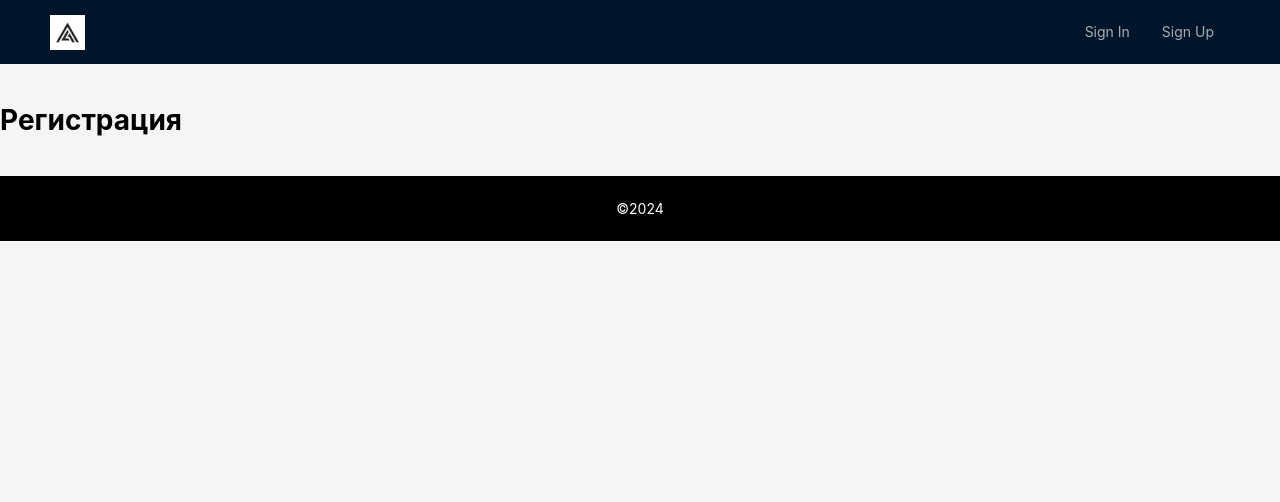
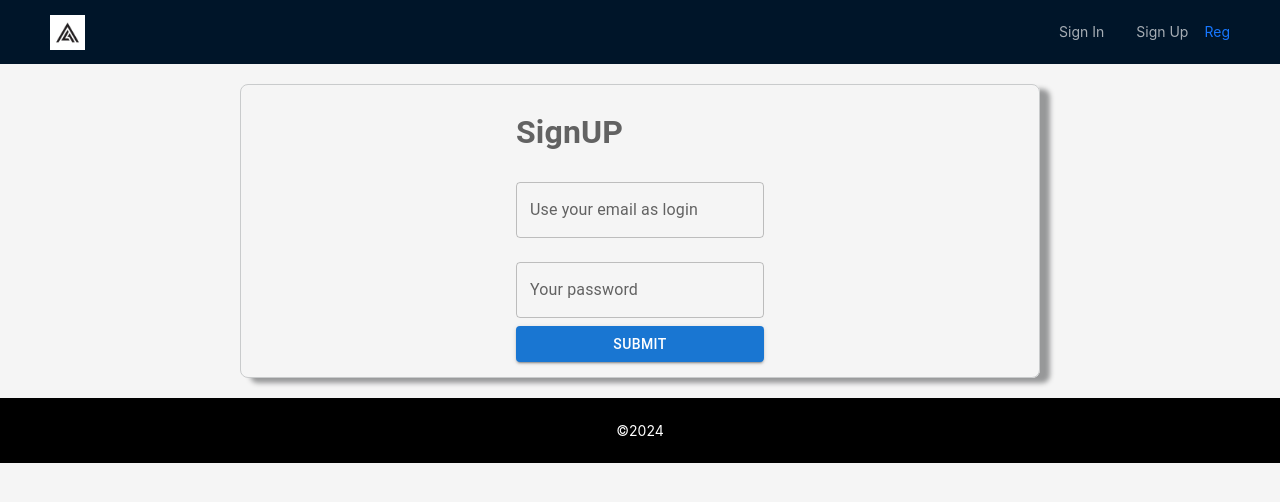
Before and after one commit to CodeforMood/aston-project, a React (Create React App) app in the folder app/: page /sign-up in a window 1280 px wide. Shown: the top 502 px of the page. Built offline with nearby package versions, Linux system fonts and the light colour scheme.

Commit message:
компонент для формы регистрации

```diff
--- a/app/src/components/App/App.tsx
+++ b/app/src/components/App/App.tsx
@@ -1,6 +1,6 @@
 import React from 'react';
 import {Layout, Menu } from 'antd';
-import { Routes, Route } from 'react-router-dom';
+import { Routes, Route, Link } from 'react-router-dom';
 import MainPage from '../../pages/main-page/main-page'
 import Favourites from '../../pages/favourites/favourites'
 import History from '../../pages/history/history'
@@ -37,6 +37,7 @@ const App: React.FC = () => {
           items={items}
           style={{ flex: 1, minWidth: 0, justifyContent: 'right', }}
         />
+         <Link to={'/sign-up'}>Reg</Link>
       </Header>
 
       <Routes>
--- /dev/null
+++ b/app/src/components/CustomForm/CustomForm.tsx
@@ -0,0 +1,75 @@
+import './customForm.css'
+import { Button, FormControl, FormGroup, FormLabel, TextField } from '@mui/material';
+import { useFormik } from 'formik';
+import * as Yup from 'yup';
+
+
+function CustomForm() {
+
+    const formik = useFormik({
+        initialValues: {
+            email: '',
+            password: '',
+        },
+
+        validationSchema: Yup.object({
+            email: Yup.string()
+                .min(8, 'Must be more than 8 characters')
+                .required('Email is required!'),
+            password: Yup.string()
+                .min(10, 'Must be more than 10 characters')
+                .required('Password is required!')
+        }),
+        onSubmit: (values) => {
+            console.log('onSubmit', values)
+        }
+    });
+
+    return (
+
+        <form onSubmit={formik.handleSubmit} className='form'>
+            <FormControl>
+                <FormLabel>
+                    <h1>SignUP</h1>
+                </FormLabel>
+                <FormGroup>
+                    <TextField
+                        margin='normal'
+                        label='Use your email as login'
+                        id='email'
+                        type='email'
+                        name='email'
+                        value={formik.values.email}
+                        onChange={formik.handleChange}
+                        onBlur={formik.handleBlur}
+                    />
+
+                    {formik.touched.email && formik.errors.email ? <p>{formik.errors.email}</p> : null}
+
+                    <TextField
+                        margin='normal'
+                        type="password"
+                        label=" Your password"
+                        id='password'
+                        name='password'
+                        value={formik.values.password}
+                        onChange={formik.handleChange}
+                        onBlur={formik.handleBlur}
+
+                    />
+
+                    {formik.touched.password && formik.errors.password ? <p>{formik.errors.password}</p> : null}
+
+
+                    <Button type={'submit'} variant={'contained'} color={'primary'}>
+                        Submit
+                    </Button>
+                </FormGroup>
+            </FormControl>
+        </form>
+
+
+    )
+}
+
+export default CustomForm
--- /dev/null
+++ b/app/src/components/CustomForm/customForm.css
@@ -0,0 +1,21 @@
+.form {
+    margin:0 auto;
+    padding: 15px;
+    display: flex;
+    flex-direction: column;
+    width: 100%;
+    align-items: center;
+    justify-content: center;
+    max-width:800px;
+    border-radius: 8px;
+    border: 1px solid #c9cbcc;
+    box-shadow: 10px 5px 5px  #979899;
+
+
+}
+
+
+p{
+    color:#8f1b1b;
+    font-weight: 500;
+}
--- a/app/src/pages/register/register.tsx
+++ b/app/src/pages/register/register.tsx
@@ -1,9 +1,14 @@
 import React from 'react';
+import CustomForm from '../../components/CustomForm/CustomForm';
 
 function Register() {
 
   return (
-    <h1> Регистрация </h1>
+
+    <>
+     <CustomForm/>
+    </>
+
   );
 };
 
```
Also changed, not shown: app/package.json (+6 -1 lines), 1 other file (tests, documents, lock files or other folders).
